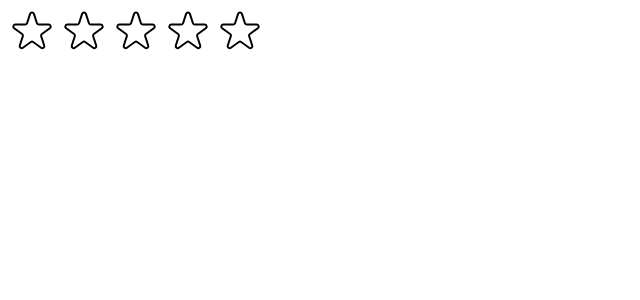
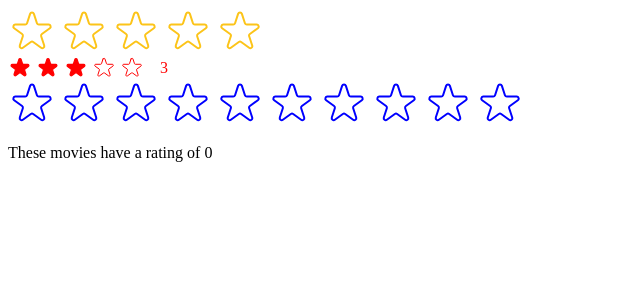
Before and after one commit to MisterJay1/ReactMoviefy, a React (Create React App) app: page / in a window 1280 px wide. Shown: the top 300 px of the page, without its empty margins (0-640 px from the left). Built offline with nearby package versions, Linux system fonts and the light colour scheme.

Commit message:
Added styling and props verification

```diff
--- a/src/StarRating.js
+++ b/src/StarRating.js
@@ -1,4 +1,5 @@
 import { useState } from "react";
+import PropTypes from "prop-types";
 
 const containerStyle = {
     display: "flex",
@@ -11,21 +12,42 @@
     gap: "4px"
 };
 
-const textStyle = {
-    lineHeight: "1",
-    margin: "0"
+StarRating.propTypes = {
+    maxRating : PropTypes.number,
+    color : PropTypes.string,
+    size : PropTypes.number,
+    className : PropTypes.string,
+    messages : PropTypes.array,
+    defaultRating : PropTypes.number,
+    onSetRating : PropTypes.func
 };
 
-export default function StarRating({ maxRating = 5 }) {
-    const [rating, setRating] = useState(0);
+export default function StarRating({
+    maxRating = 5,
+    color = "#fcc419",
+    size = 48,
+    className = "",
+    messages =[],
+    defaultRating = 0,
+    onSetRating
+}) {
+    const [rating, setRating] = useState(defaultRating);
     const [tempRating, setTempRating] = useState(0);
 
     function handleRating(rating) {
         setRating(rating);
+        onSetRating(rating);
     }
 
+    const textStyle = {
+        lineHeight: "1",
+        margin: "0",
+        color,
+        fontSize: `${size / 1.5}px`
+    };
+
     return (
-    <div style={containerStyle}>
+    <div style={containerStyle} className ={className}>
         <div style={starContainerStyle}>
             {Array.from({length: maxRating}, (_, i) =>
             (<Star key={i}
@@ -33,21 +55,24 @@
                    onRate={() => handleRating(i+1)}
                    onHoverIn={() => setTempRating(i+1)}
                    onHoverOut={() => setTempRating(0)}
+                   color = {color}
+                   size = {size}
             />))}
         </div>
-        <p style={textStyle}>{tempRating || rating || ""}</p>
+        <p style={textStyle}>{messages.length === maxRating ?
+         messages[tempRating ? [tempRating - 1] : rating - 1] : tempRating || rating || ""}</p>
     </div>
     );
 }
 
-const starStyle = {
-    width: "48px",
-    height: "48px",
-    display: "block",
-    cursor: "pointer"
-};
+function Star({ onRate, full, onHoverIn, onHoverOut, color, size}) {
+    const starStyle = {
+        width: `${size}px`,
+        height: `${size}px`,
+        display: "block",
+        cursor: "pointer"
+    };
 
-function Star({ onRate, full, onHoverIn, onHoverOut}) {
     return (
         <span
             role="button"
@@ -60,8 +85,8 @@
             <svg
                 xmlns="http://www.w3.org/2000/svg"
                 viewBox="0 0 20 20"
-                fill="#000"
-                stroke="#000"
+                fill={color}
+                stroke={color}
             >
             <path
                     d="M9.049 2.927c.3-.921 1.603-.921 1.902 0l1.07 3.292a1 1 0 00.95.69h3.462c.969 0 1.371 1.24.588 1.81l-2.8 2.034a1 1 0 00-.364 1.118l1.07 3.292c.3.921-.755 1.688-1.54 1.118l-2.8-2.034a1 1 0 00-1.175 0l-2.8 2.034c-.784.57-1.838-.197-1.539-1.118l1.07-3.292a1 1 0 00-.364-1.118L2.98 8.72c-.783-.57-.38-1.81.588-1.81h3.461a1 1 0 00.951-.69l1.07-3.292z"
@@ -72,7 +97,7 @@
                 xmlns="http://www.w3.org/2000/svg"
                 fill="none"
                 viewBox="0 0 24 24"
-                stroke="#000"
+                stroke={color}
               >
                 <path
                   strokeLinecap="round"
--- a/src/index.js
+++ b/src/index.js
@@ -1,13 +1,29 @@
-import React from 'react';
+import React, { useState } from 'react';
 import ReactDOM from 'react-dom/client';
 // import './index.css';
 // import App from './App';
 import StarRating from './StarRating';
 
+function Test() {
+  const [movieRating, setMovieRating] = useState(0);
+
+  return (
+    <div>
+      <StarRating maxRating={10} color='blue' onSetRating = {setMovieRating} />
+
+      <p>These movies have a rating of {movieRating}</p>
+    </div>
+  );
+}
+
 const root = ReactDOM.createRoot(document.getElementById('root'));
 root.render(
   <React.StrictMode>
     {/* <App /> */}
-    <StarRating maxRating={5}/>
+    <StarRating maxRating={5} messages={["Terrible", "Bad",
+     "Okay","Good","Amazing"]}/>
+    <StarRating size={24} color='red' className="test" defaultRating={3}/>
+
+    <Test></Test>
   </React.StrictMode>
 );
```
